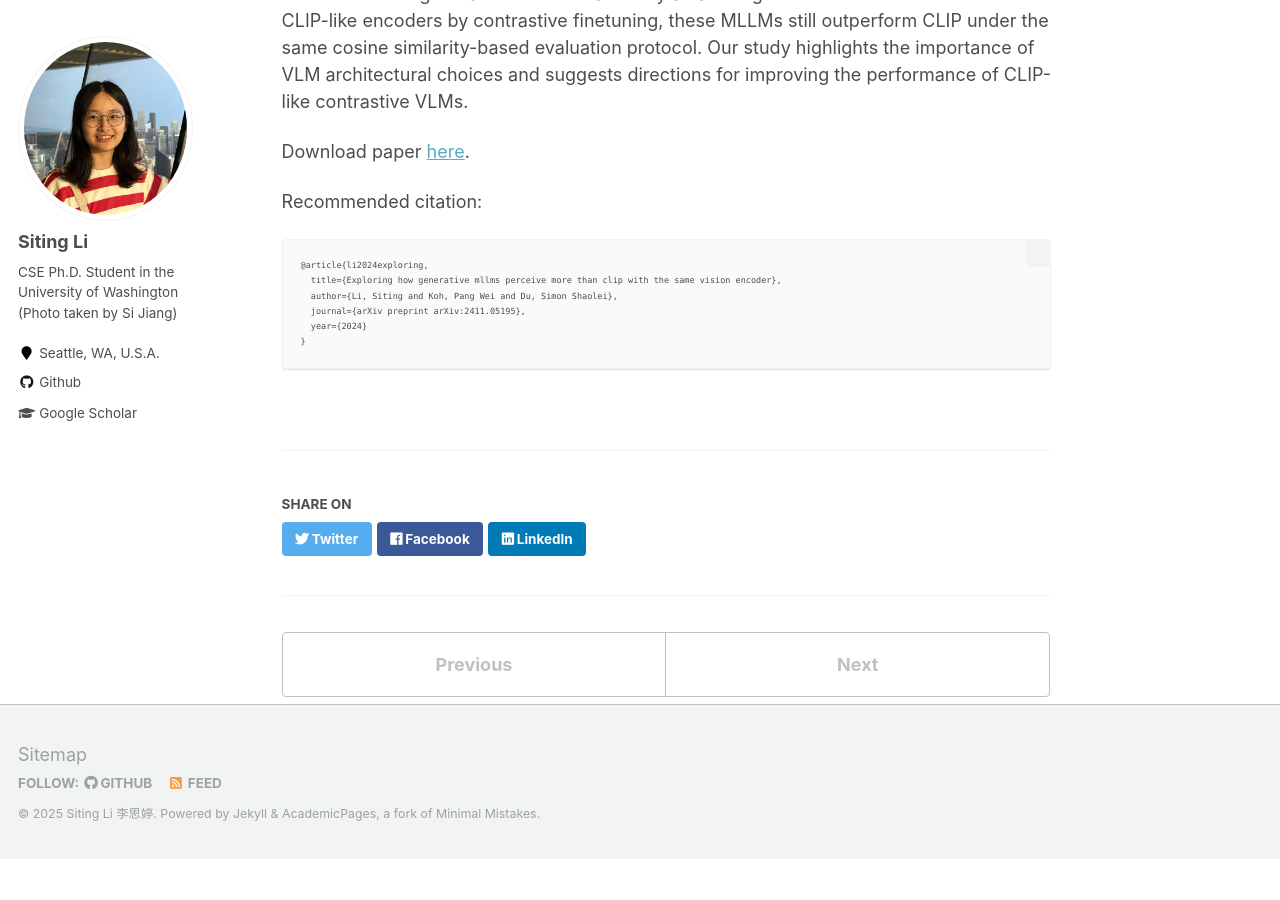
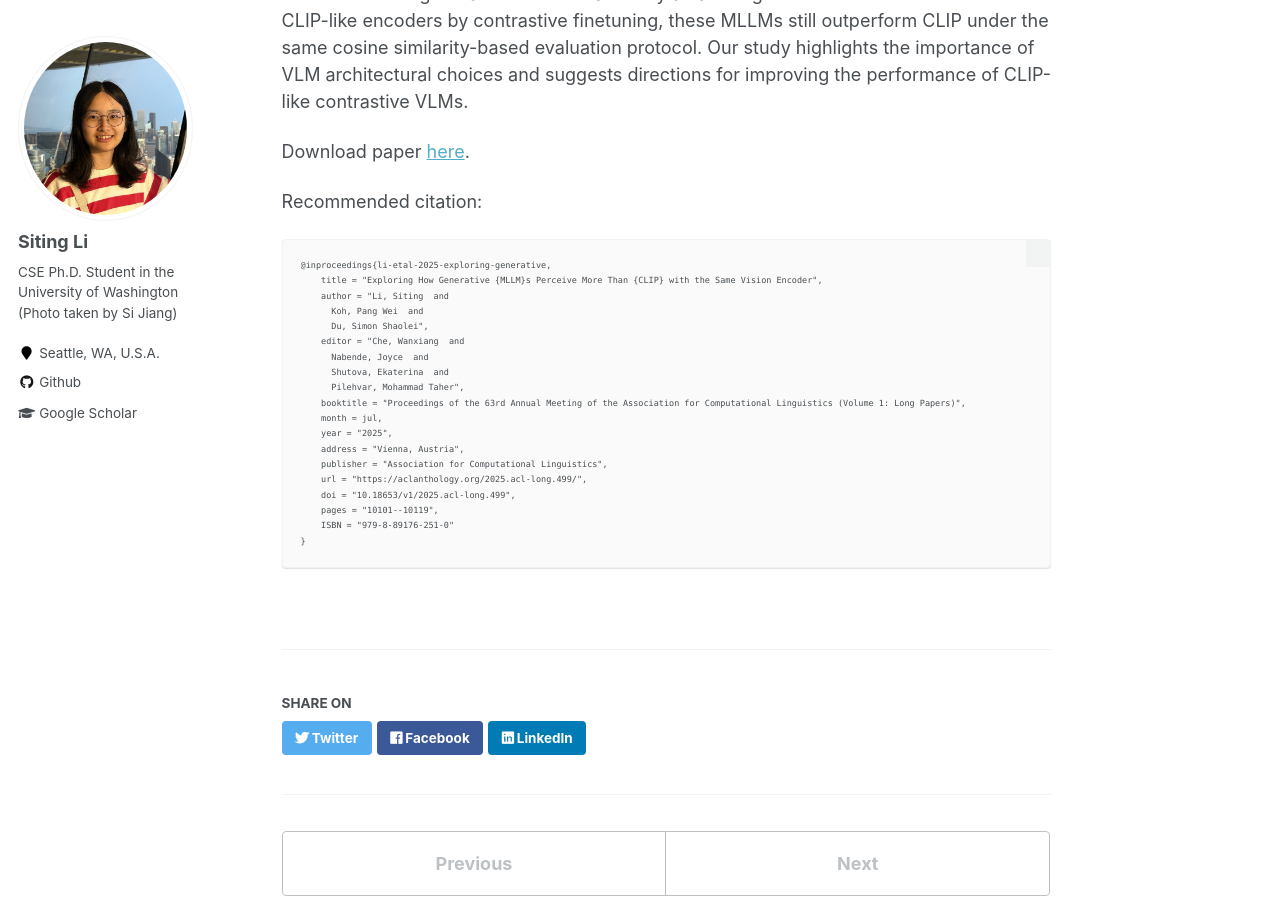
Before and after one commit to lst627/lst627.github.io, a Jekyll site: the page built from _publications/2025-2-20-exploring-mllm.md, in a window 1280 px wide and 900 px high, scrolled down 641 px. Built offline with Jekyll 4.4.1, drawn with Linux system fonts in a browser that asks for light colours; before the commit the page ends 1500 px from its top, so only the background shows below that.

Commit message:
Update 2025-2-20-exploring-mllm.md

````diff
--- a/_publications/2025-2-20-exploring-mllm.md
+++ b/_publications/2025-2-20-exploring-mllm.md
@@ -14,10 +14,23 @@ Download paper [here](https://arxiv.org/pdf/2411.05195).
 Recommended citation:
 
 ```
-@article{li2024exploring,
-  title={Exploring how generative mllms perceive more than clip with the same vision encoder},
-  author={Li, Siting and Koh, Pang Wei and Du, Simon Shaolei},
-  journal={arXiv preprint arXiv:2411.05195},
-  year={2024}
+@inproceedings{li-etal-2025-exploring-generative,
+    title = "Exploring How Generative {MLLM}s Perceive More Than {CLIP} with the Same Vision Encoder",
+    author = "Li, Siting  and
+      Koh, Pang Wei  and
+      Du, Simon Shaolei",
+    editor = "Che, Wanxiang  and
+      Nabende, Joyce  and
+      Shutova, Ekaterina  and
+      Pilehvar, Mohammad Taher",
+    booktitle = "Proceedings of the 63rd Annual Meeting of the Association for Computational Linguistics (Volume 1: Long Papers)",
+    month = jul,
+    year = "2025",
+    address = "Vienna, Austria",
+    publisher = "Association for Computational Linguistics",
+    url = "https://aclanthology.org/2025.acl-long.499/",
+    doi = "10.18653/v1/2025.acl-long.499",
+    pages = "10101--10119",
+    ISBN = "979-8-89176-251-0"
 }
 ```
````
